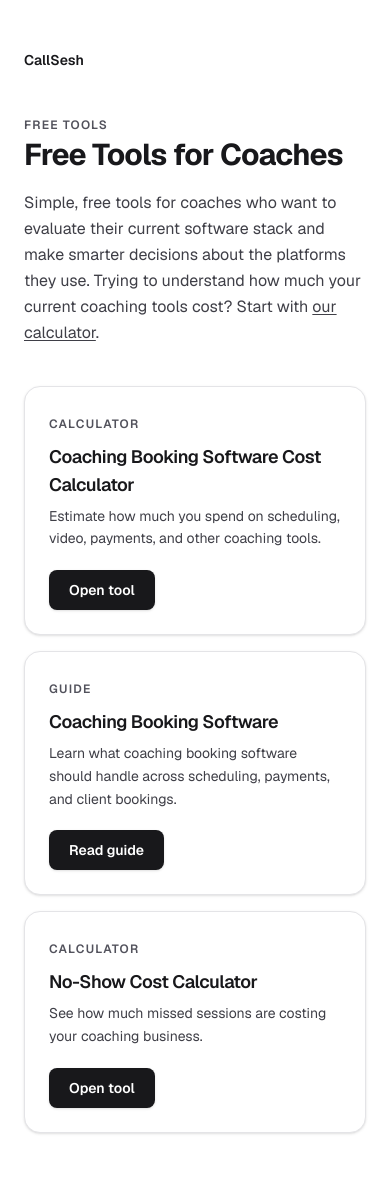
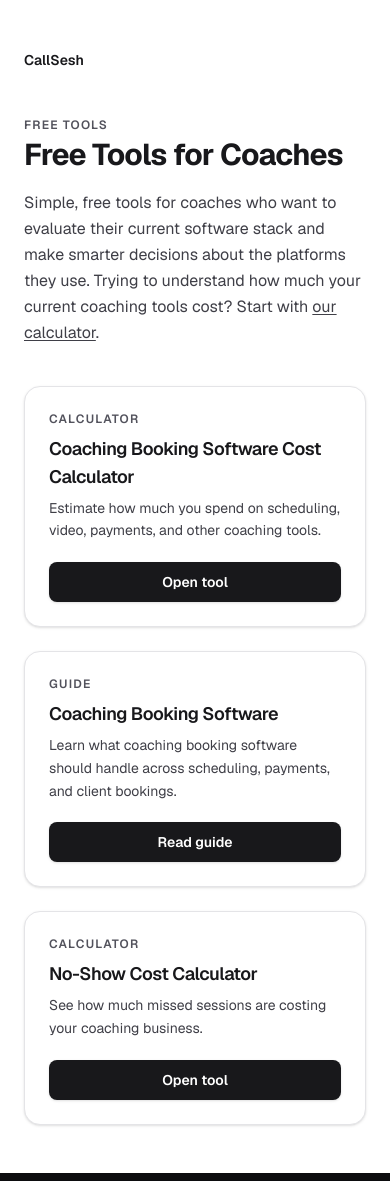
Before and after one commit to riclanderos/callsesh, a Next.js app: page /tools in a window 390 px wide. Built offline with nearby package versions, Linux system fonts and the light colour scheme.

Commit message:
ui: convert tools index to responsive grid layout

```diff
--- a/app/tools/page.tsx
+++ b/app/tools/page.tsx
@@ -10,7 +10,7 @@ export const metadata: Metadata = {
 export default function ToolsPage() {
   return (
     <div className="min-h-screen bg-white text-zinc-900">
-      <div className="max-w-2xl mx-auto px-6 py-12">
+      <div className="max-w-5xl mx-auto px-6 py-12">
 
         <div className="mb-10">
           <Link href="/" className="text-sm font-semibold text-zinc-900 hover:text-zinc-700 transition-colors">
@@ -31,14 +31,14 @@ export default function ToolsPage() {
           </p>
         </div>
 
-        <div className="space-y-4">
+        <div className="grid gap-6 sm:grid-cols-2 lg:grid-cols-3">
 
-          <div className="bg-white border border-zinc-200 rounded-2xl p-6 shadow-sm">
+          <div className="bg-white border border-zinc-200 rounded-2xl p-6 shadow-sm flex flex-col h-full">
             <span className="text-xs font-semibold text-zinc-600 uppercase tracking-widest">Calculator</span>
             <h2 className="text-lg font-semibold tracking-tight text-zinc-900 mt-2 mb-1.5">
               Coaching Booking Software Cost Calculator
             </h2>
-            <p className="text-sm text-zinc-700 leading-relaxed mb-5">
+            <p className="text-sm text-zinc-700 leading-relaxed mb-5 flex-1">
               Estimate how much you spend on scheduling, video, payments, and other coaching tools.
             </p>
             <Link
@@ -49,12 +49,12 @@ export default function ToolsPage() {
             </Link>
           </div>
 
-          <div className="bg-white border border-zinc-200 rounded-2xl p-6 shadow-sm">
+          <div className="bg-white border border-zinc-200 rounded-2xl p-6 shadow-sm flex flex-col h-full">
             <span className="text-xs font-semibold text-zinc-600 uppercase tracking-widest">Guide</span>
             <h2 className="text-lg font-semibold tracking-tight text-zinc-900 mt-2 mb-1.5">
               Coaching Booking Software
             </h2>
-            <p className="text-sm text-zinc-700 leading-relaxed mb-5">
+            <p className="text-sm text-zinc-700 leading-relaxed mb-5 flex-1">
               Learn what coaching booking software should handle across scheduling, payments, and client bookings.
             </p>
             <Link
@@ -65,12 +65,12 @@ export default function ToolsPage() {
             </Link>
           </div>
 
-          <div className="bg-white border border-zinc-200 rounded-2xl p-6 shadow-sm">
+          <div className="bg-white border border-zinc-200 rounded-2xl p-6 shadow-sm flex flex-col h-full">
             <span className="text-xs font-semibold text-zinc-600 uppercase tracking-widest">Calculator</span>
             <h2 className="text-lg font-semibold tracking-tight text-zinc-900 mt-2 mb-1.5">
               No-Show Cost Calculator
             </h2>
-            <p className="text-sm text-zinc-700 leading-relaxed mb-5">
+            <p className="text-sm text-zinc-700 leading-relaxed mb-5 flex-1">
               See how much missed sessions are costing your coaching business.
             </p>
             <Link
```
